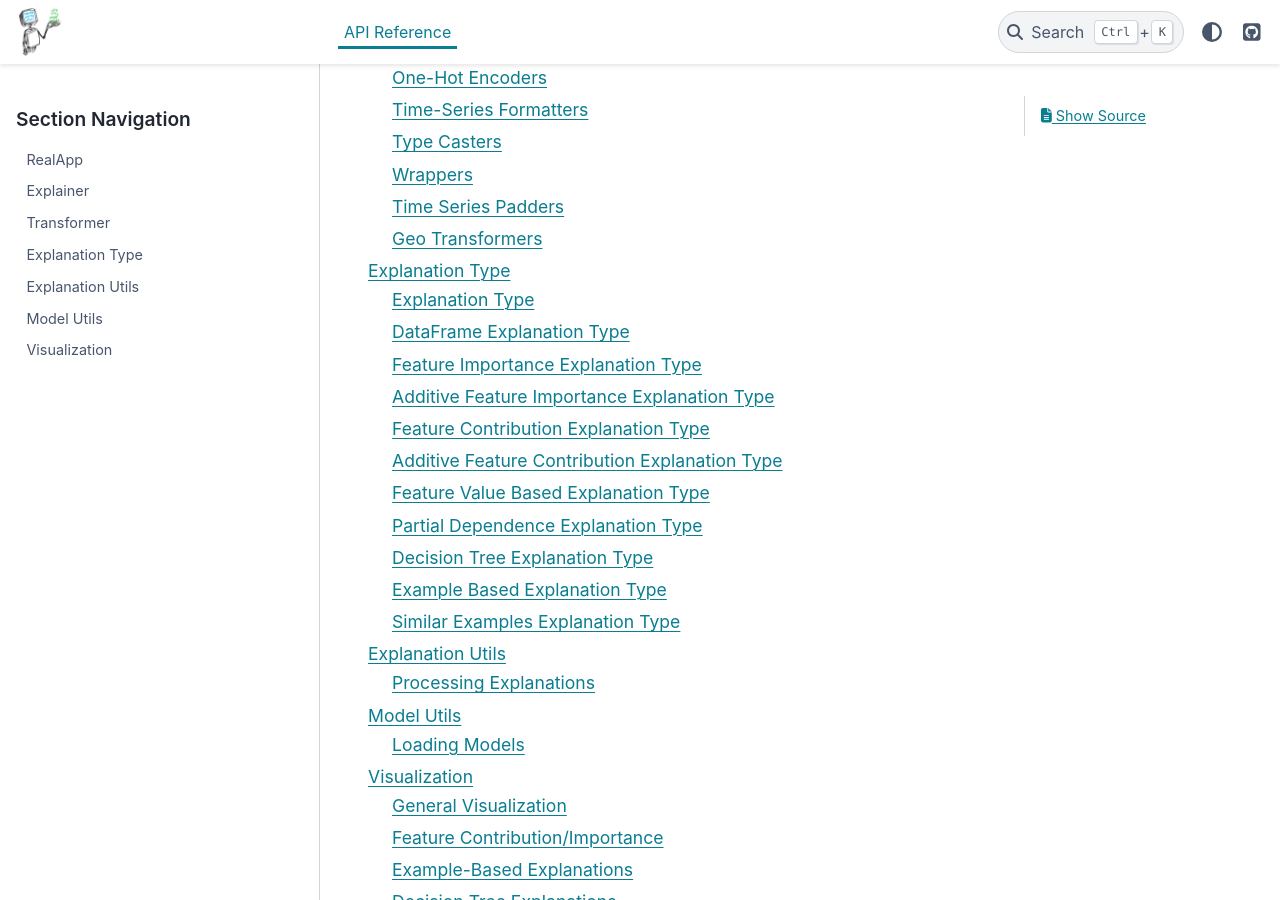
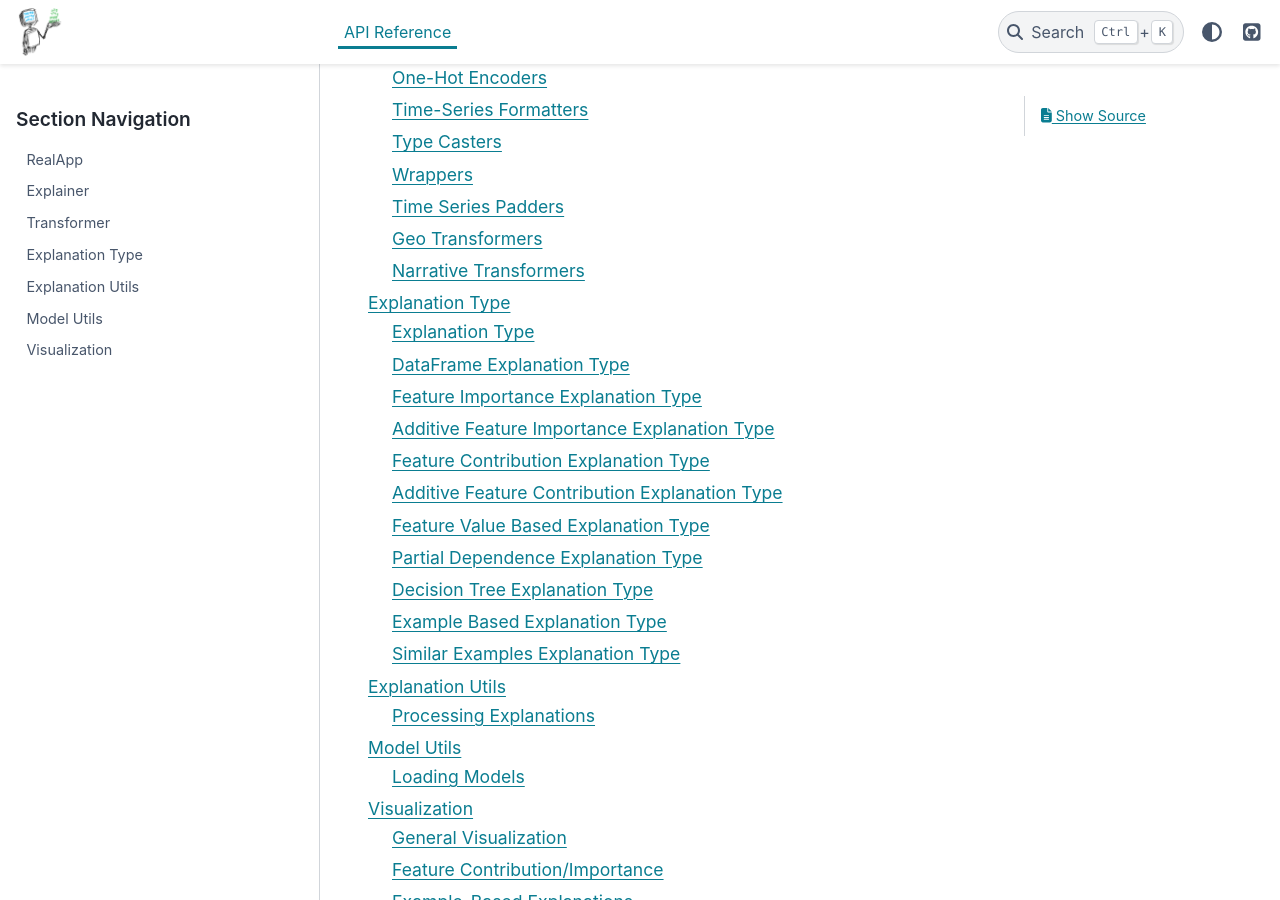
Before and after one commit to sibyl-dev/pyreal, a Sphinx documentation site: the page built from docs/api_reference/index.rst, in a window 1280 px wide and 900 px high, scrolled down 659 px. Built offline with Sphinx 7.4.7 and the PyData theme 0.15.4, drawn with Linux system fonts in a browser that asks for light colours.

Commit message:
Adding docs for new transformer

```diff
--- a/docs/api_reference/transformer.rst
+++ b/docs/api_reference/transformer.rst
@@ -88,3 +88,10 @@ Geo Transformers
     :toctree: api/
 
     LatLongToPlace
+
+Narrative Transformers
+~~~~~~~~~~~~~~~~~~~~~~~~~~~~~~
+.. autosummary::
+    :toctree: api/
+
+    NarrativeTransformer
```
